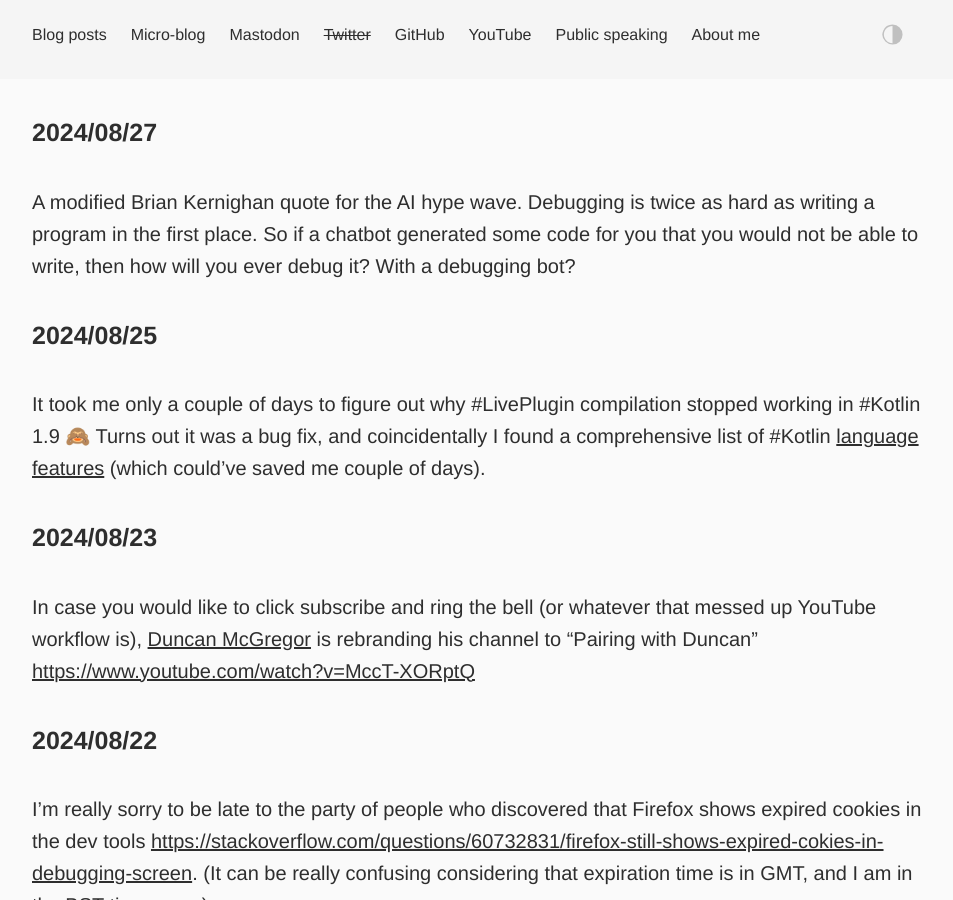
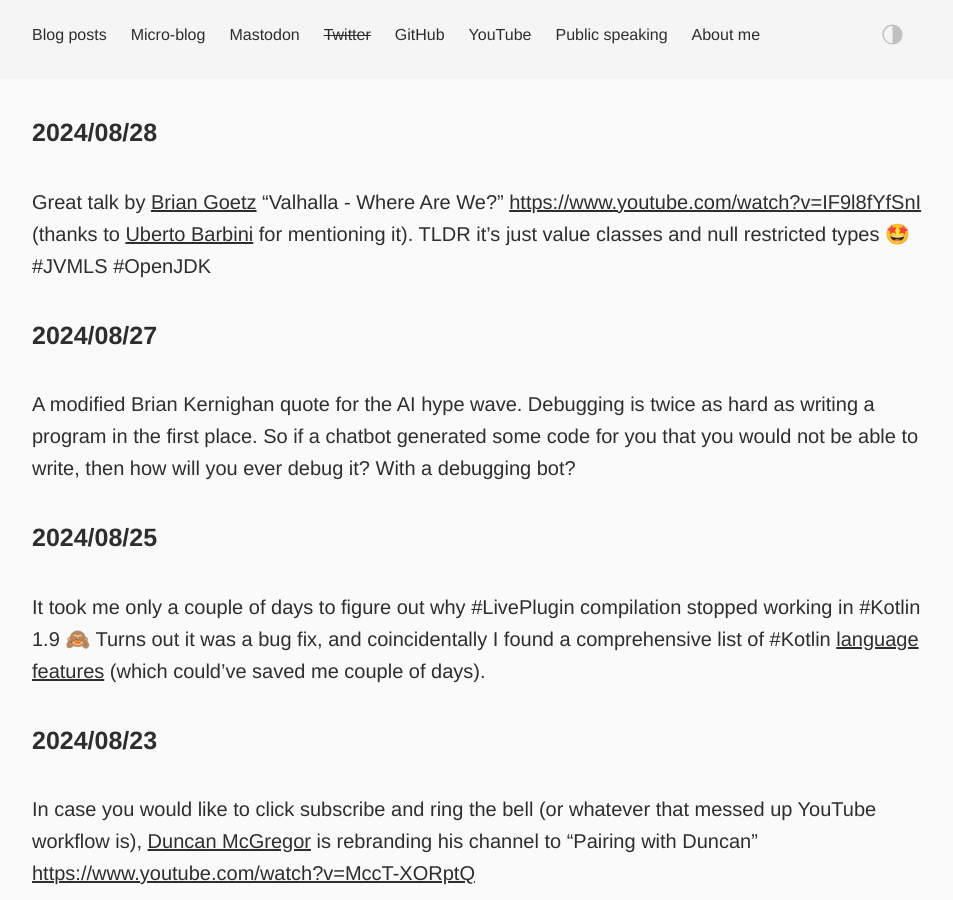
Before and after one commit to dkandalov/dkandalov.github.io, a Jekyll site: the page built from micro-blog.md, in a window 1280 px wide and 900 px high. Shown: the whole window, without its empty margins (160-1113 px from the left). Built offline with Jekyll 4.4.1, drawn with Linux system fonts in a browser that asks for light colours.

Commit message:
updated micro-blog

```diff
--- a/micro-blog.md
+++ b/micro-blog.md
@@ -2,6 +2,9 @@
 layout: post
 permalink: /micro-blog/
 ---
+
+#### 2024/08/28
+Great talk by [Brian Goetz](https://twitter.com/BrianGoetz) "Valhalla - Where Are We?" <https://www.youtube.com/watch?v=IF9l8fYfSnI> (thanks to [Uberto Barbini](https://twitter.com/ramtop) for mentioning it). TLDR it's just value classes and null restricted types 🤩 #JVMLS #OpenJDK
 
 #### 2024/08/27
 A modified Brian Kernighan quote for the AI hype wave. Debugging is twice as hard as writing a program in the first place. So if a chatbot generated some code for you that you would not be able to write, then how will you ever debug it? With a debugging bot?
```
